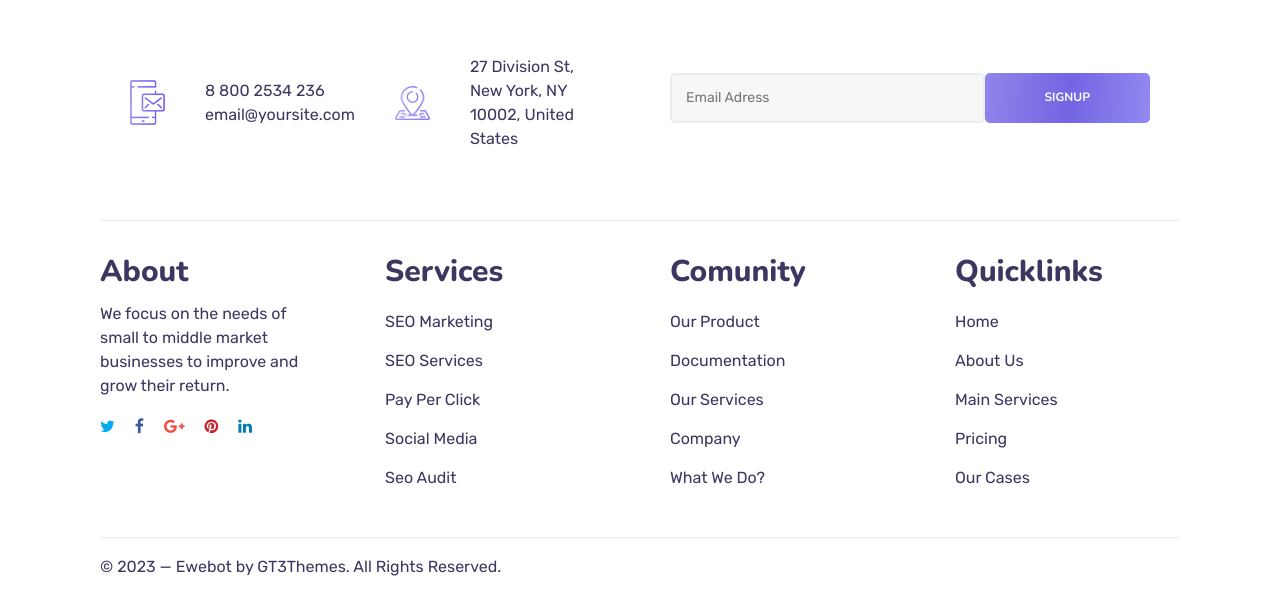
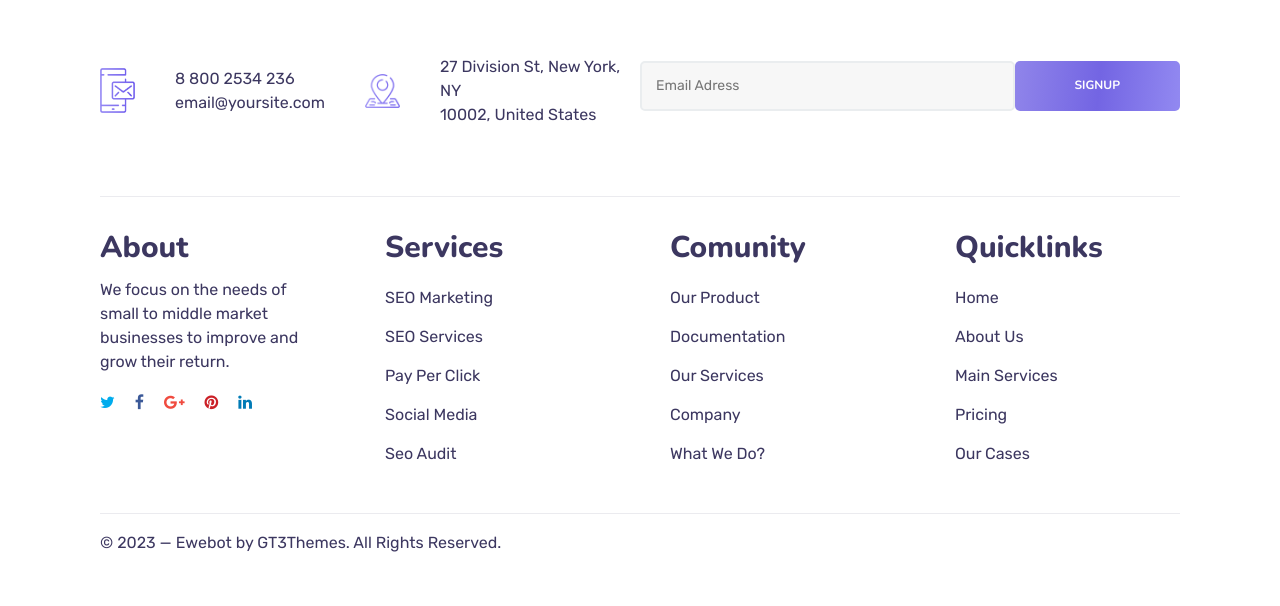
Before and after one commit to front-end-by-rimantas/43-grupe-portfolio-ewebot, a website: page index.html in a window 1280 px wide. Shown: the part 6409-7015 px from the top of the page. After the commit the page ends 6991 px from the top, so only its background shows below. Drawn offline with nearby package versions, Linux system fonts and the light colour scheme.

Commit message:
Margin fix

```diff
--- a/css/pages/home.css
+++ b/css/pages/home.css
@@ -766,8 +766,11 @@ background: var(--violet-elements);
     flex-direction: column;
 }
 
-.footer-contacts {
+.footer-top > .footer-contacts {
     display: flex;
+    margin-left: 0;
+    margin-right: 0;
+    width: 100%;
 }
 
 .form-section {
--- a/index.html
+++ b/index.html
@@ -594,7 +594,7 @@
                             </div>
                         </div>
                     </div>
-                    <div class="col-md-12 col-lg-6 form-section">
+                    <div style="margin-left:0; margin-right: 0; width: 100%;" class="col-md-12 col-lg-6 form-section">
                         <input id="email" class="input" type="email" placeholder="Email Adress">
                         <a class="form-button-position btn-footer" href="/">Signup</a>
                     </div>
```
